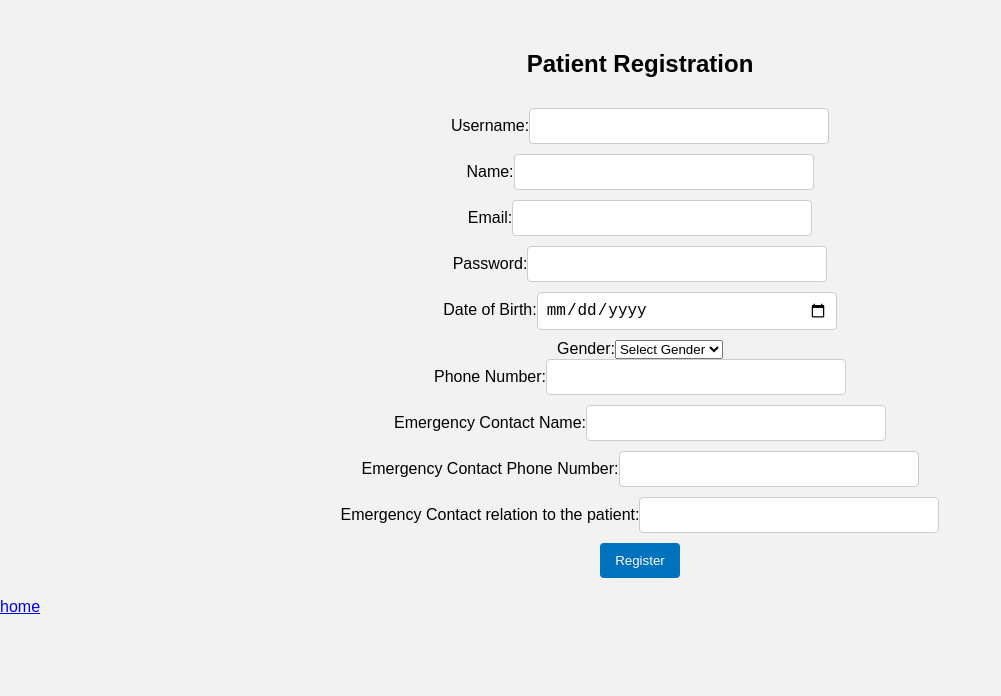
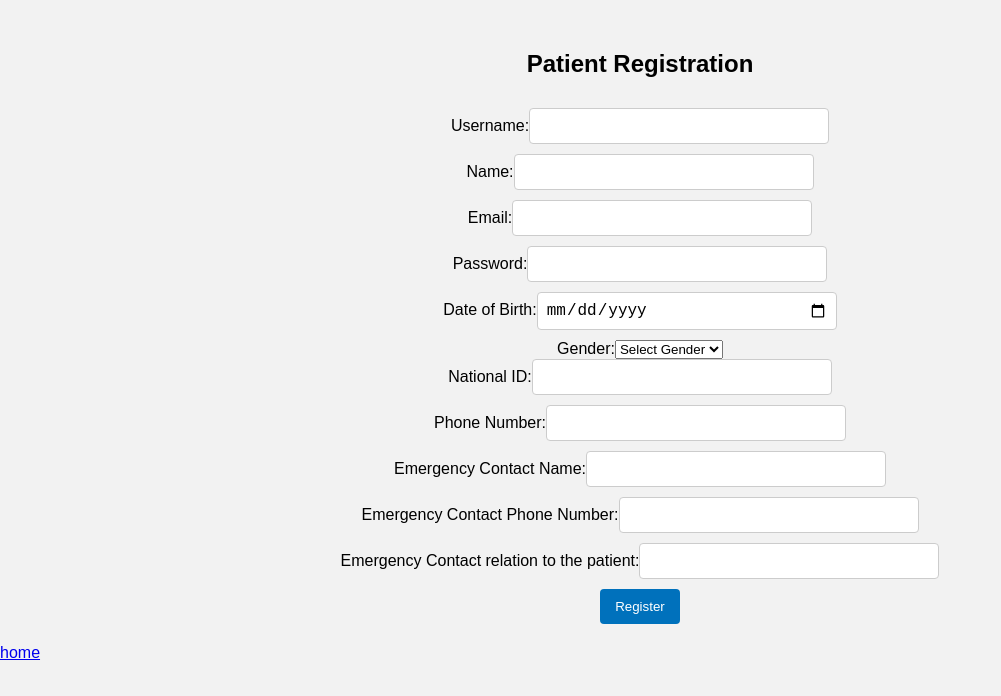
Before and after one commit to advanced-computer-lab-2023/Ctrl-Alt-Defeat-Pharmacy, a React (Vite) app in the folder frontend/: page /patients/register in a window 1280 px wide. Shown: the top 696 px of the page, without its empty margins (0-1001 px from the left). Built offline with nearby package versions, Linux system fonts and the light colour scheme.

Commit message:
updated national id in patient

```diff
--- a/frontend/src/components/PatientRegister.jsx
+++ b/frontend/src/components/PatientRegister.jsx
@@ -36,6 +36,7 @@ function PatientRegister() {
       dateOfBirth: formData.dob,
       gender: formData.gender,
       mobileNumber: formData.phoneNumber,
+      nationalId: formData.nationalId,
       emergencyContact: {
         fullName: formData.emergencyContactName,
         mobileNumber: formData.emergencyContactNumber,
@@ -128,6 +129,16 @@ function PatientRegister() {
           </select>
         </div>
         <div>
+          <label>National ID:</label>
+          <input
+            type="tel"
+            name="nationalId"
+            value={formData.nationalId}
+            onChange={handleChange}
+            required
+          />
+        </div>
+        <div>
           <label>Phone Number:</label>
           <input
             type="tel"
```
